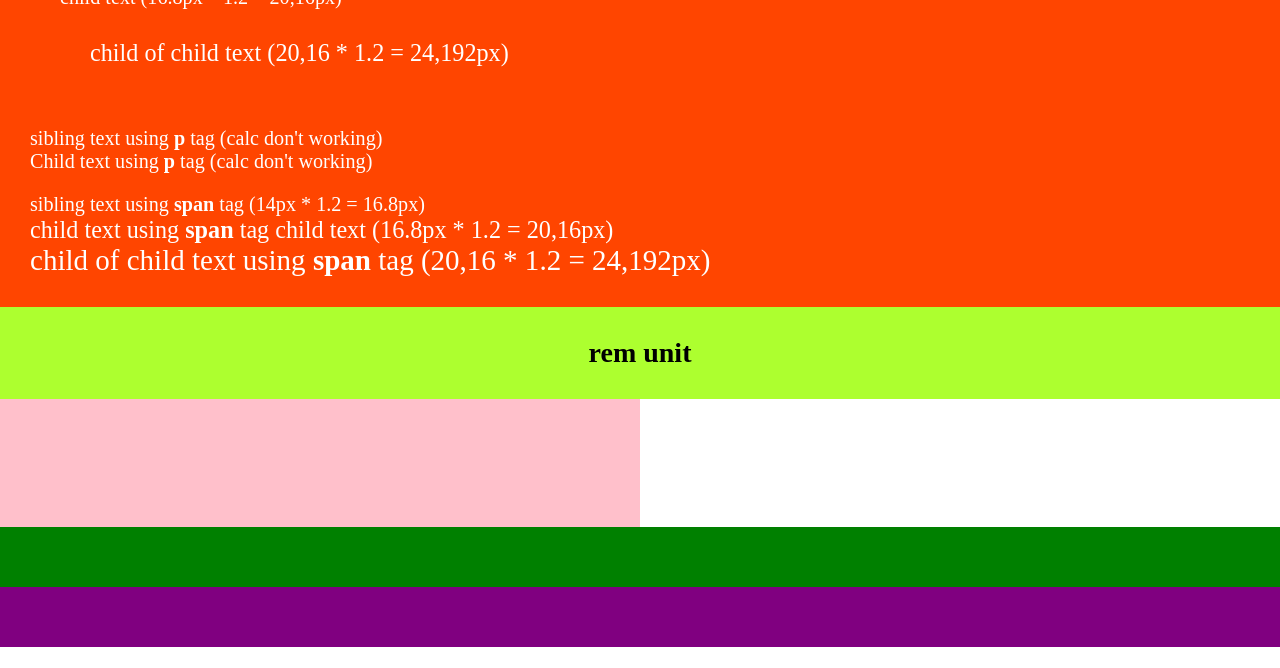
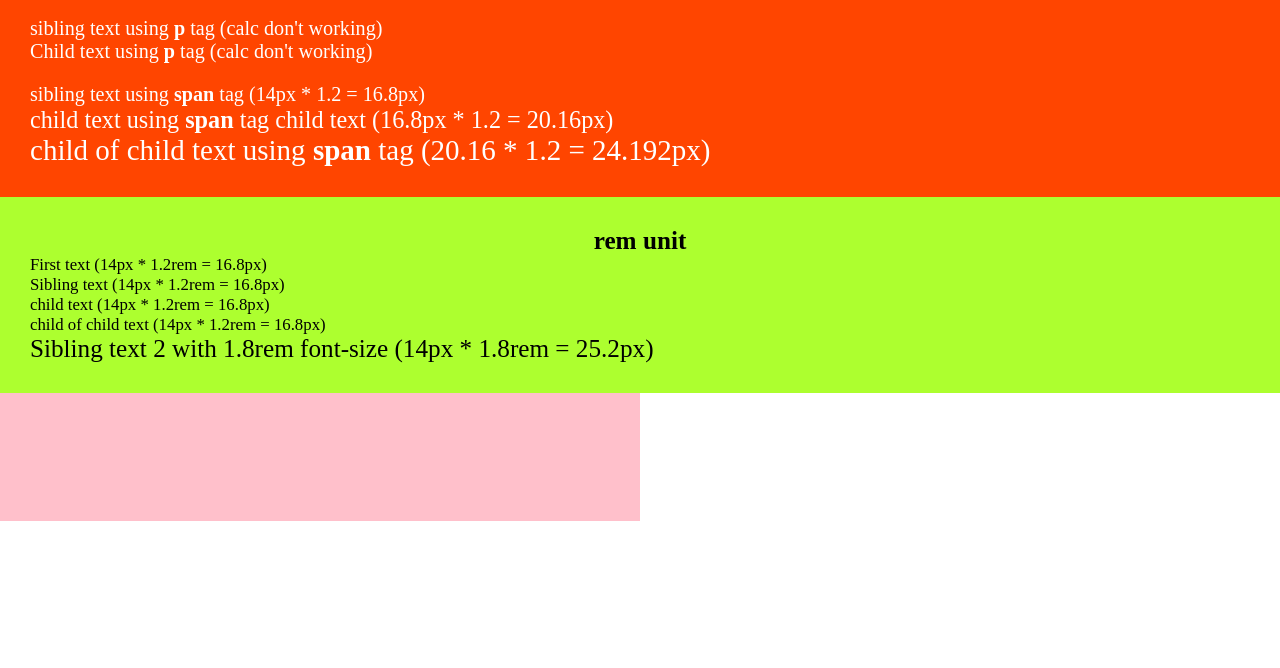
Before and after one commit to Nilton-Filho/css_units, a plain HTML site: page index.html in a window 1280 px wide. Shown: the part 132-800 px from the top of the page. Drawn offline with Linux system fonts and the light colour scheme.

Commit message:
Testing rem unit

```diff
--- a/index.html
+++ b/index.html
@@ -2,7 +2,7 @@
 <html lang="en">
 <head>
     <meta charset="UTF-8">
-    <meta name="viewport" content="width=device-width, initial-scale=1.0">
+    <meta name="viewport" content="width=device-width. initial-scale=1.0">
     <meta http-equiv="X-UA-Compatible" content="ie=edge">
 
     <link rel="stylesheet" href="main.css">
@@ -11,38 +11,50 @@
 <body>
 
     <!-- em unit -->
-    <div class="em">
+    <section class="em-section em">
         <h1>em unit</h1>
        First text (14px * 1.2 = 16.8px)
        <div class="em">
-           child text (16.8px * 1.2 = 20,16px)
+           child text (16.8px * 1.2 = 20.16px)
            <div class="em">
-               child of child text (20,16 * 1.2 = 24,192px)
+               child of child text (20.16 * 1.2 = 24.192px)
            </div>
        </div>
-
+       <br>
        <p class="em">
            sibling text using <b>p</b> tag (calc don't working)
            <p class="em">Child text using <b>p</b> tag (calc don't working)</p>
        </p>
        <br>
-
        <span class="em">
            sibling text using <b>span</b> tag  (14px * 1.2 = 16.8px)
-            <span class="em">child text using <b>span</b> tag child text (16.8px * 1.2 = 20,16px)
+            <span class="em">child text using <b>span</b> tag child text (16.8px * 1.2 = 20.16px)
                 <span class="em">
-                    child of child text using <b>span</b> tag  (20,16 * 1.2 = 24,192px)
+                    child of child text using <b>span</b> tag  (20.16 * 1.2 = 24.192px)
                 </span>
             </span>
        </span>
 
-    </div>
+    </section>
 
     <!-- rem unit -->
-    <div class="rem">
+    <section class="rem-section rem">
         <h1>rem unit</h1>
 
-    </div>
+        <div class="rem">First text (14px * 1.2rem = 16.8px)</div>
+        <div class="rem">Sibling text (14px * 1.2rem = 16.8px)
+            <div class="rem">
+                child text (14px * 1.2rem = 16.8px)
+
+                <div class="rem">child of child text (14px * 1.2rem = 16.8px)</div>
+            </div>
+        </div>
+
+        <div class="rem-2">
+            Sibling text 2 with 1.8rem font-size (14px * 1.8rem = 25.2px)
+        </div>
+
+    </section>
 
 
     <div class="one"></div>
--- a/main.css
+++ b/main.css
@@ -2,11 +2,6 @@
     margin: 0;
     box-sizing: border-box;
 }
-
-body{
-    font-size: 14px;
-}
-
 
 h1{
     text-align: center;
@@ -16,22 +11,38 @@ span{
     display: block;
 }
 
-div{
+
+
+html{
+    font-size: 14px;
+}
+
+section{
     padding: 30px;
 }
 
 /* em unit */
-.em{
+.em-section{
     background: orangered;
     color: white;
+}
+
+.em{
     font-size: 1.2em; /* Calculado como: 14px * 1.2 = 16,8*/
 }
 
 /* rem unit */
-.rem{
+.rem-section{
     background: greenyellow;
 }
 
+.rem{
+    font-size: 1.2rem; /*Relativo ao elemento root (html)*/
+}
+
+.rem-2{
+    font-size: 1.8rem; /*Relativo ao elemento root (html)*/
+}
 
 
 .one{
```
Also changed, not shown: 1 other file.
